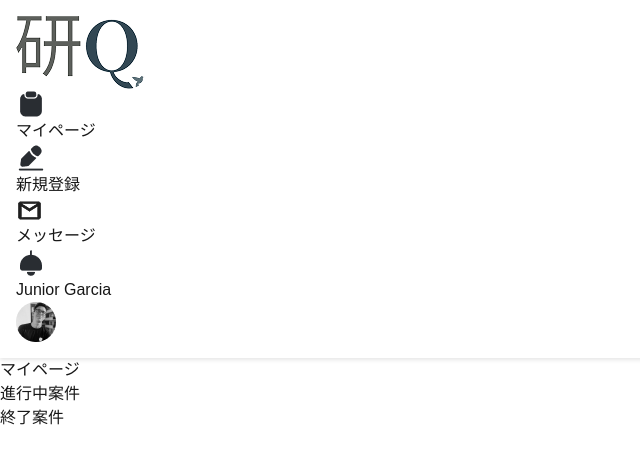
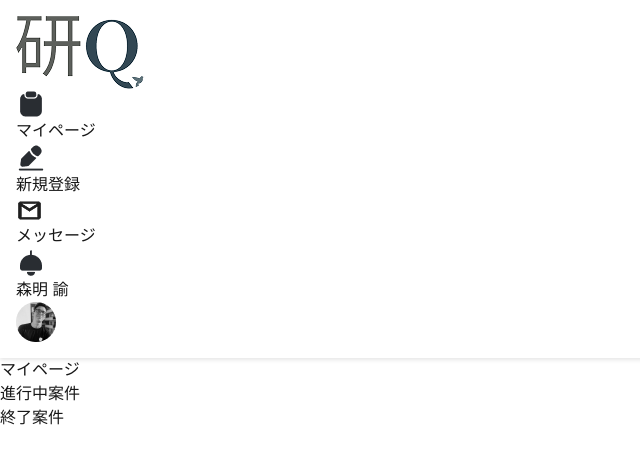
Before and after one commit to enakamizo/kenQ-app-frontend, a Next.js app: page /mypage in a window 1280 px wide. Shown: the top 464 px of the page, without its empty margins (0-640 px from the left). Built offline with nearby package versions, Linux system fonts and the light colour scheme; no server answers.

Commit message:
userを森明氏に変更ほか

```diff
--- a/src/app/mypage/page.tsx
+++ b/src/app/mypage/page.tsx
@@ -104,7 +104,7 @@ export default function MyPage() {
   };
 
   // 案件の強制非表示（仮）
-  const hiddenIds = [129, 220, 211, 212, 213, 214, 215, 216, 217, 218, 219, 220, 221, 222, 223, 224, 225];
+  const hiddenIds = [129, 220, 211, 212, 213, 214, 215, 216, 217, 218, 219, 220, 221, 222, 223, 224, 225, 231, 232, 233, 234, 235, 236, 237,238];
 
   return (
     <div className="p-10">
--- a/src/components/Header.tsx
+++ b/src/components/Header.tsx
@@ -47,7 +47,7 @@ const Header = () => {
         <img src="/lamp.png" alt="新着通知" className="h-5 w-5" />
 
         {/* ユーザー名 */}
-        <span>Junior Garcia</span>
+        <span>森明 諭</span>
 
         {/* ユーザー画像 */}
         <img src="/研Q_事業者ユーザ_写真.png" alt="User Avatar" className="w-8 h-8 rounded-full" />
```
